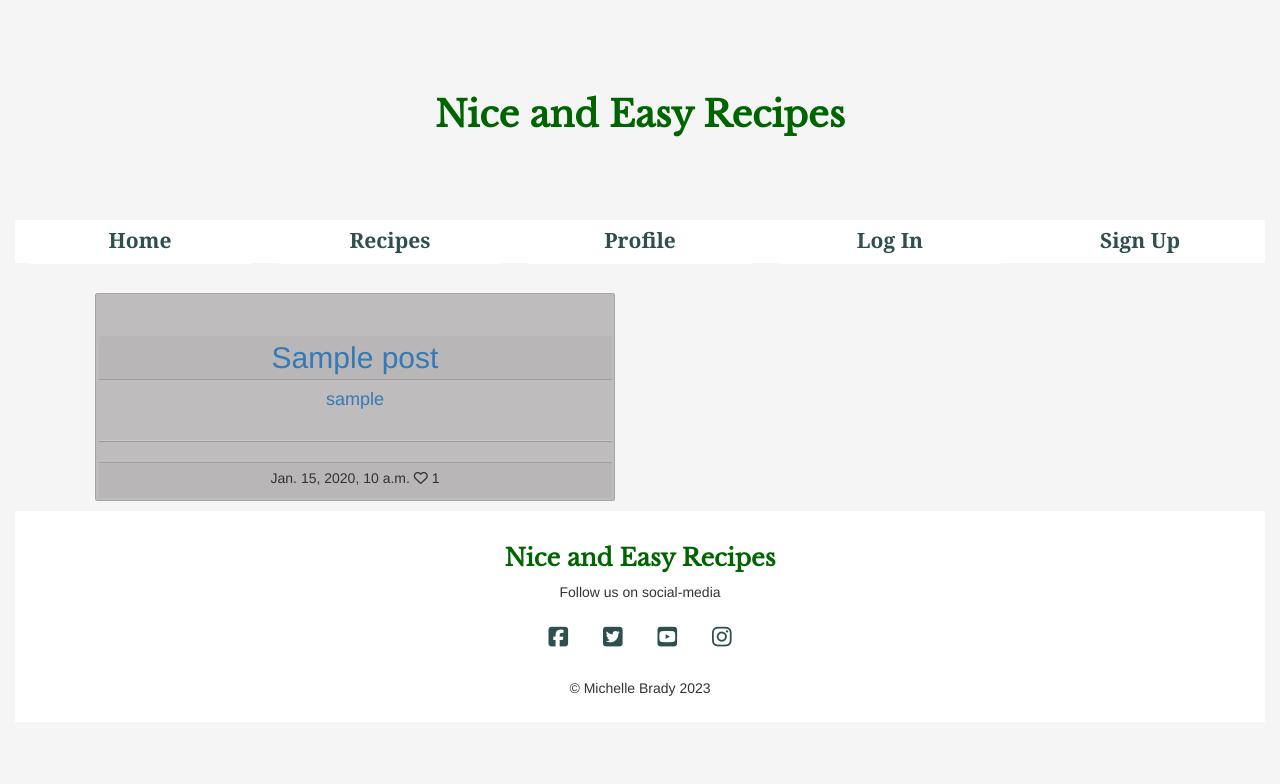
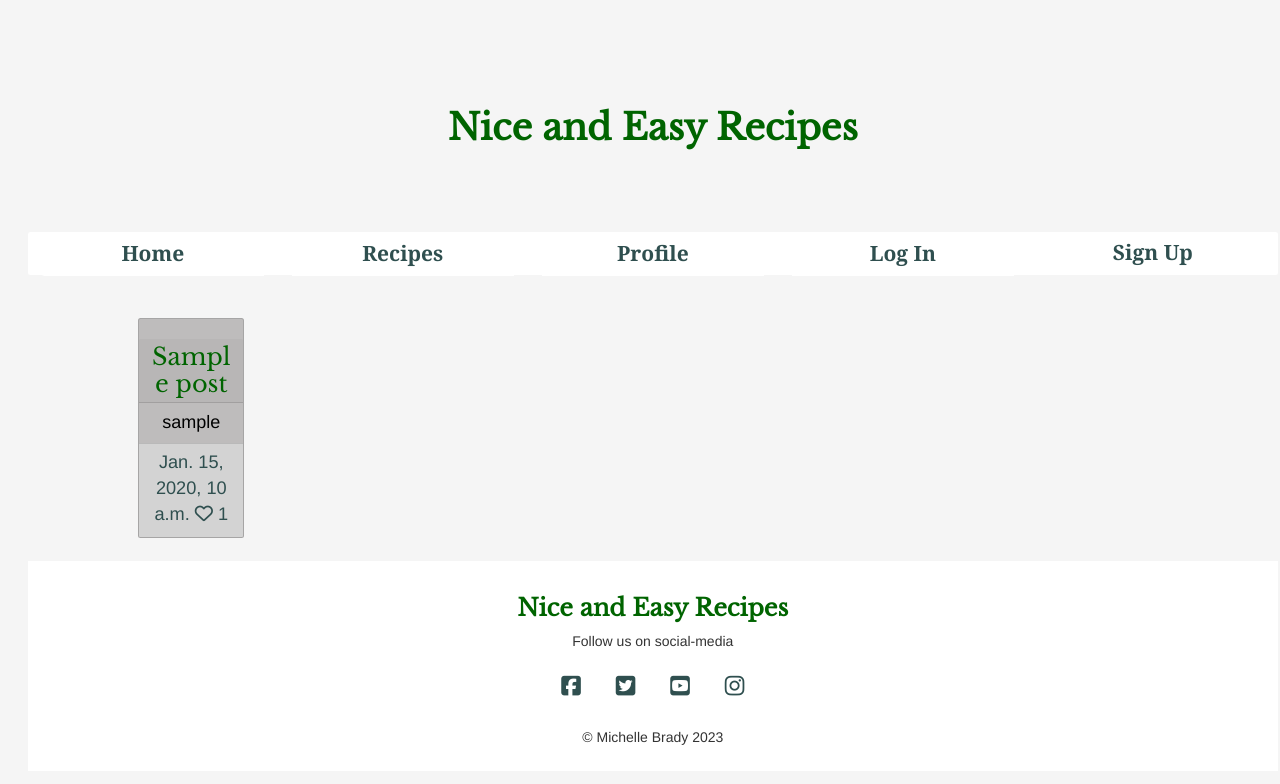
Before and after one commit to Code-Institute-Submissions/ShellyBrady-RecipeWebsite, a Django app: page / in a window 1280 px wide. Shown: the top 784 px of the page. Run offline with Django 3.2, Linux system fonts and the light colour scheme; tables that the repository leaves empty hold one stand-in row (values such as "Sample post"); some libraries are stand-ins or nearby versions.

Commit message:
add layout to recipe page and form. add styling to recipe page

```diff
--- a/static/css/style.css
+++ b/static/css/style.css
@@ -1,4 +1,8 @@
 @import url('https://unpkg.com/bootstrap@3.3.7/dist/css/bootstrap.min.css');
+
+* {
+    margin: 0;
+}
 
 .container-fluid {
     background-color: whitesmoke;
@@ -65,3 +69,35 @@ footer h3 {
     color: darkslategray;
     font-family: Georgia, 'Times New Roman', Times, serif;
 }
+
+/*style recipe cards */
+
+h3.card-header {
+    color: darkgreen;
+    font-family: 'Libre Baskerville', serif;
+}
+
+.row {
+    justify-content: center;
+    margin: 1%;
+    padding: 1%;
+}
+
+h4.author {
+    color: black;
+}
+
+body.container-fluid {
+    margin: 1%;
+}
+
+.card-footer.pb-3 {
+    font-size: 1.3em;
+    color: darkslategray;
+}
+
+/* style of recipe page */
+
+h3.card-body {
+    float: left;
+}
--- a/templates/index.html
+++ b/templates/index.html
@@ -46,7 +46,7 @@
 
 
 
-    <main class="flex-shrink-0 me-2 ms-2">
+    <main>
 
         {% block content %}
         <!-- Content Goes here -->
--- a/templates/recipes.html
+++ b/templates/recipes.html
@@ -2,36 +2,31 @@
 
 {% block content %}
 
-<!--used blog walkthrough for this page with some small changes-->
-
-<div class="container d-flex flex-column">
+<div class="container d-flex p-0 me-2 ms-2">
     <div class="row">
         <!--recipe entry-->
         {% for post in post_list %}
-        <div class="card-deck col-sm-6">
-                <div class="card  p-1 m-3" style="background-color:#bebcbc;">
-                        <div class="text-center bg-image hover-overlay ripple" data-mdb-ripple-color="light">
+        <div class="card-group col-sm-6">
+                <div class="card" style="background-color:#bebcbc;">
                                 {% if "placeholder" in post.featured_image.url %}
                                 <img class="card-img-top"
-                                    src="https://res.cloudinary.com/dhifyjuus/image/upload/v1677244923/enrdln0vg7f2igyturbd.jpg" class="img-fluid">
+                                    src="https://res.cloudinary.com/dhifyjuus/image/upload/v1677244923/enrdln0vg7f2igyturbd.jpg">
                                 <a href="#!">
                                     <div class="mask" style="background-color: rgba(251, 251, 251, 0.15)"></div>
                                 </a>
                                 {% else %}
-                                <img class="card-img-top" src="{{ post.featured_image.url }}" class="img-fluid">
+                                <img class="card-img-top" src="{{ post.featured_image.url }}">
                                 <a href="#!">
                                     <div class="mask" style="background-color: rgba(251, 251, 251, 0.15)"></div>
                                 </a>
                                 {% endif %}
-                            </div>
 
-                            <a href="{% url 'post_detail' post.slug  %}" class="post-link">
-                                <h2 class="card-header">{{ post.title }}</h2>
+                            <a href="{% url 'post_detail' post.slug  %}">
+                                <h3 class="card-header">{{ post.title }}</h3>
                                 <h4 class="author">{{ post.author }}</h4>
                             </a>
 
-                            <hr />
-                            <div class="card-footer pb-3">{{ post.created_on}} <i class="far fa-heart"></i>
+                            <div class="card-footer pb-3" style="background-color: lightgray;">{{ post.created_on}} <i class="far fa-heart"></i>
                                  {{ post.number_of_likes }}</div>
                         </div>
                 </div>
@@ -47,10 +42,10 @@
     <nav aria-label="Page navigation">
         <ul class="pagination justify-content-center">
             {% if page_obj.has_previous %}
-            <li><a href="?page={{ page_obj.previous_page_number }}" class="page-link">&laquo; PREV </a></li>
+            <li><a href="?page={{ page_obj.previous_page_number }}" class="page-link" style="color: darkslategray;">&laquo; PREV </a></li>
             {% endif %}
             {% if page_obj.has_next %}
-            <li><a href="?page={{ page_obj.next_page_number }}" class="page-link"> NEXT &raquo;</a></li>
+            <li><a href="?page={{ page_obj.next_page_number }}" class="page-link" style="color: darkslategray;"> NEXT &raquo;</a></li>
 
            {% endif %}
         </ul>
```
Also changed, not shown: templates/post_detail.html (+11 -8 lines).
